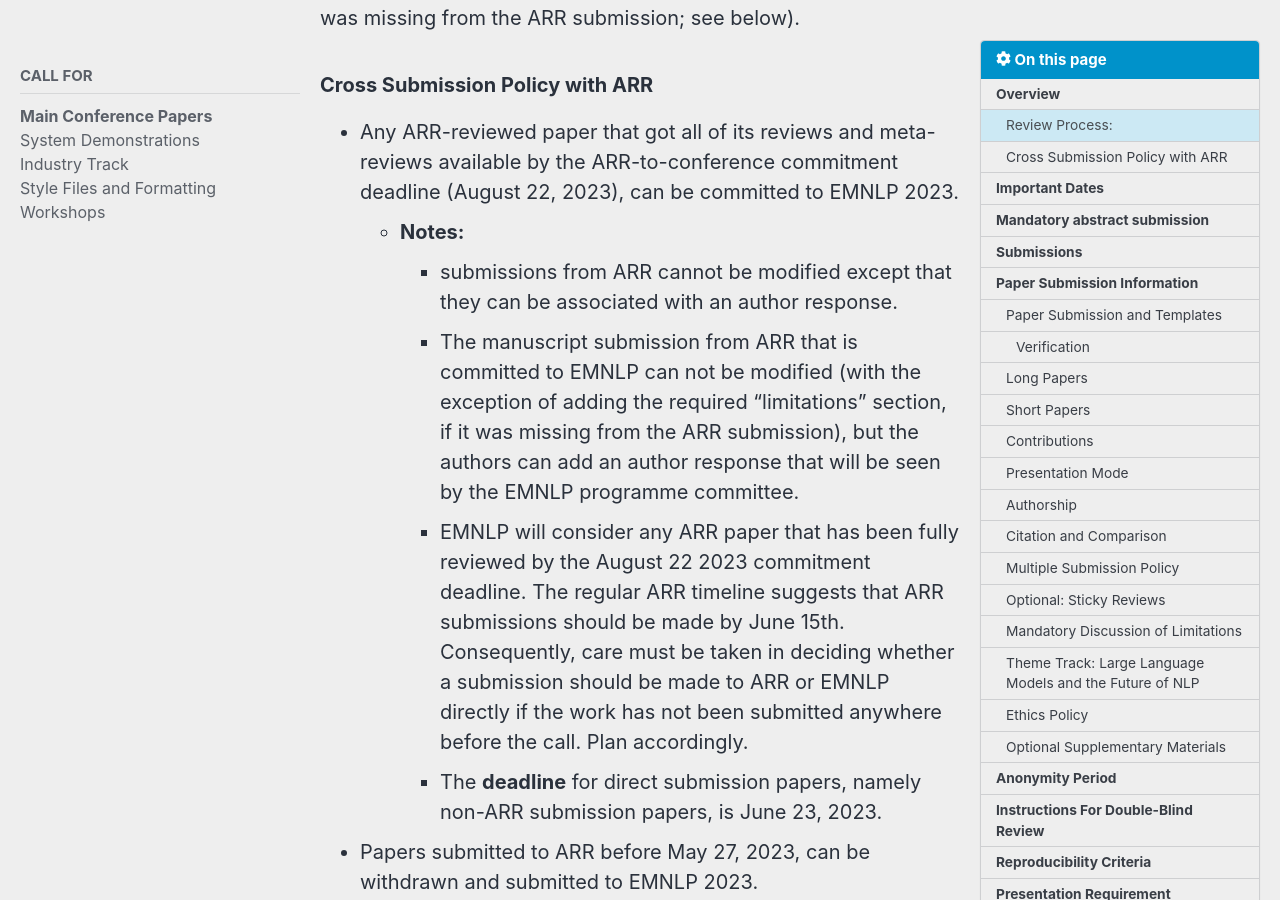
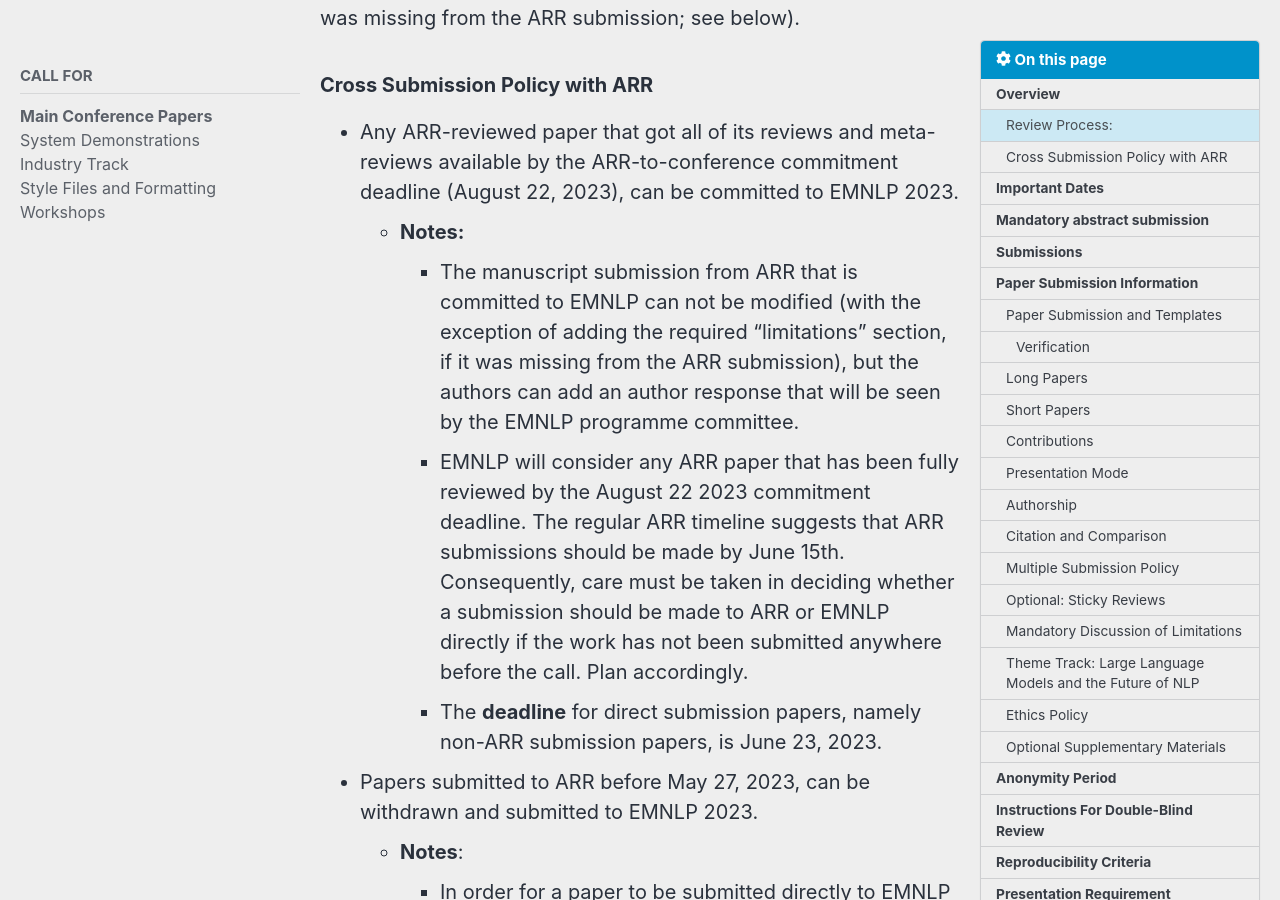
Before and after one commit to acl-org/emnlp-2023, a Jekyll site: the page built from _pages/calls/Main Conference Papers.md, in a window 1280 px wide and 900 px high, scrolled down 1032 px. Built offline with Jekyll 4.4.1, drawn with Linux system fonts in a browser that asks for light colours; cached includes are drawn as plain includes; nearby versions of some CDN libraries.

Commit message:
update
rm original sentence

```diff
--- a/_pages/calls/Main Conference Papers.md
+++ b/_pages/calls/Main Conference Papers.md
@@ -31,7 +31,6 @@
 
 - Any ARR-reviewed paper that got all of its reviews and meta-reviews available by the ARR-to-conference commitment deadline (August 22, 2023), can be committed to EMNLP 2023.
 	- **Notes:**
-  	- submissions from ARR cannot be modified except that they can be associated with an author response.
   	- The manuscript submission from ARR that is committed to EMNLP can not be modified (with the exception of adding the required “limitations” section, if it was missing from the ARR submission), but the authors can add an author response that will be seen by the EMNLP programme committee.
   	- EMNLP will consider any ARR paper that has been fully reviewed by the August 22 2023 commitment deadline. The regular ARR timeline suggests that ARR submissions should be made by June 15th. Consequently, care must be taken in deciding whether a submission should be made to ARR or EMNLP directly if the work has not been submitted anywhere before the call. Plan accordingly.
   	- The **deadline** for direct submission papers, namely non-ARR submission papers, is June 23, 2023.
```
